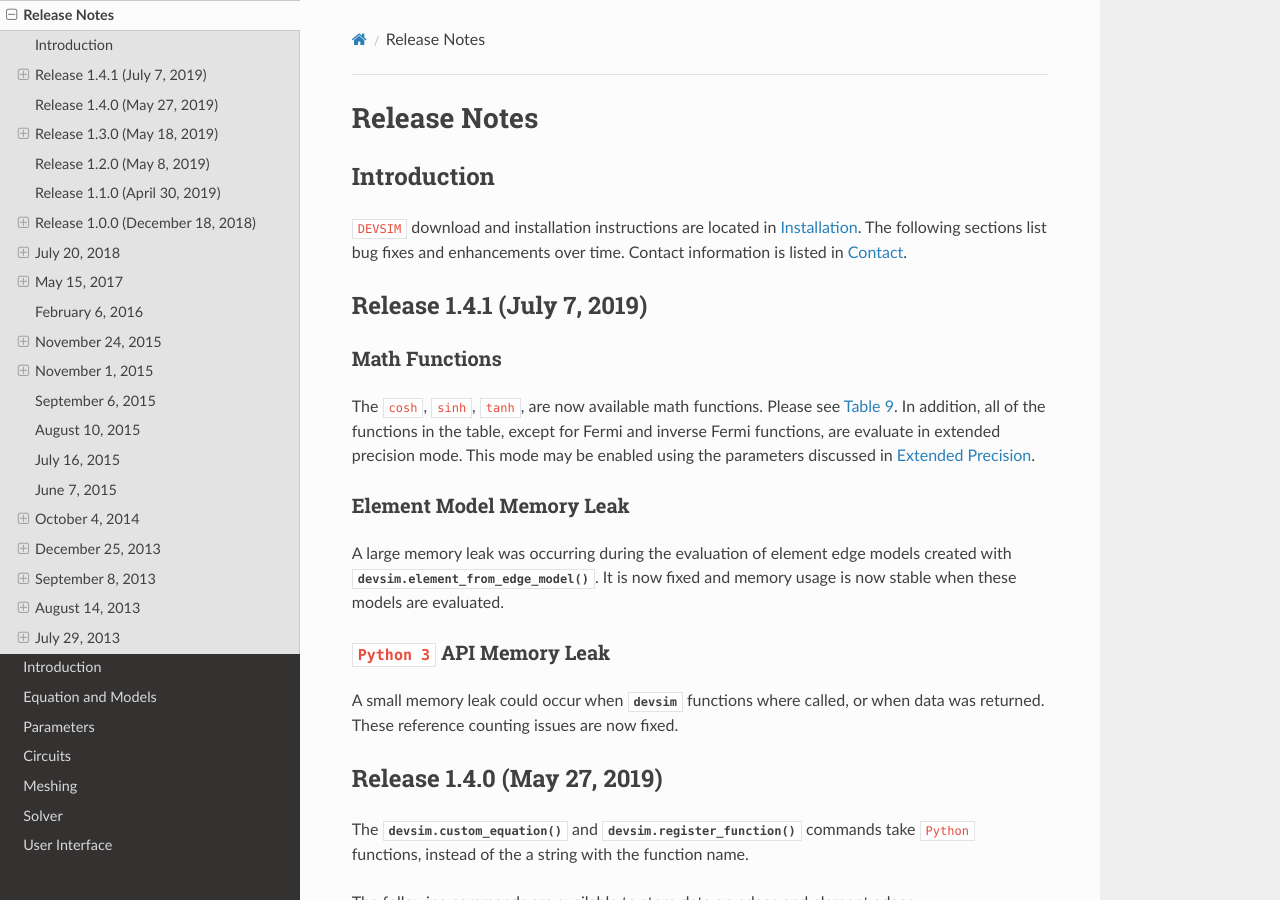
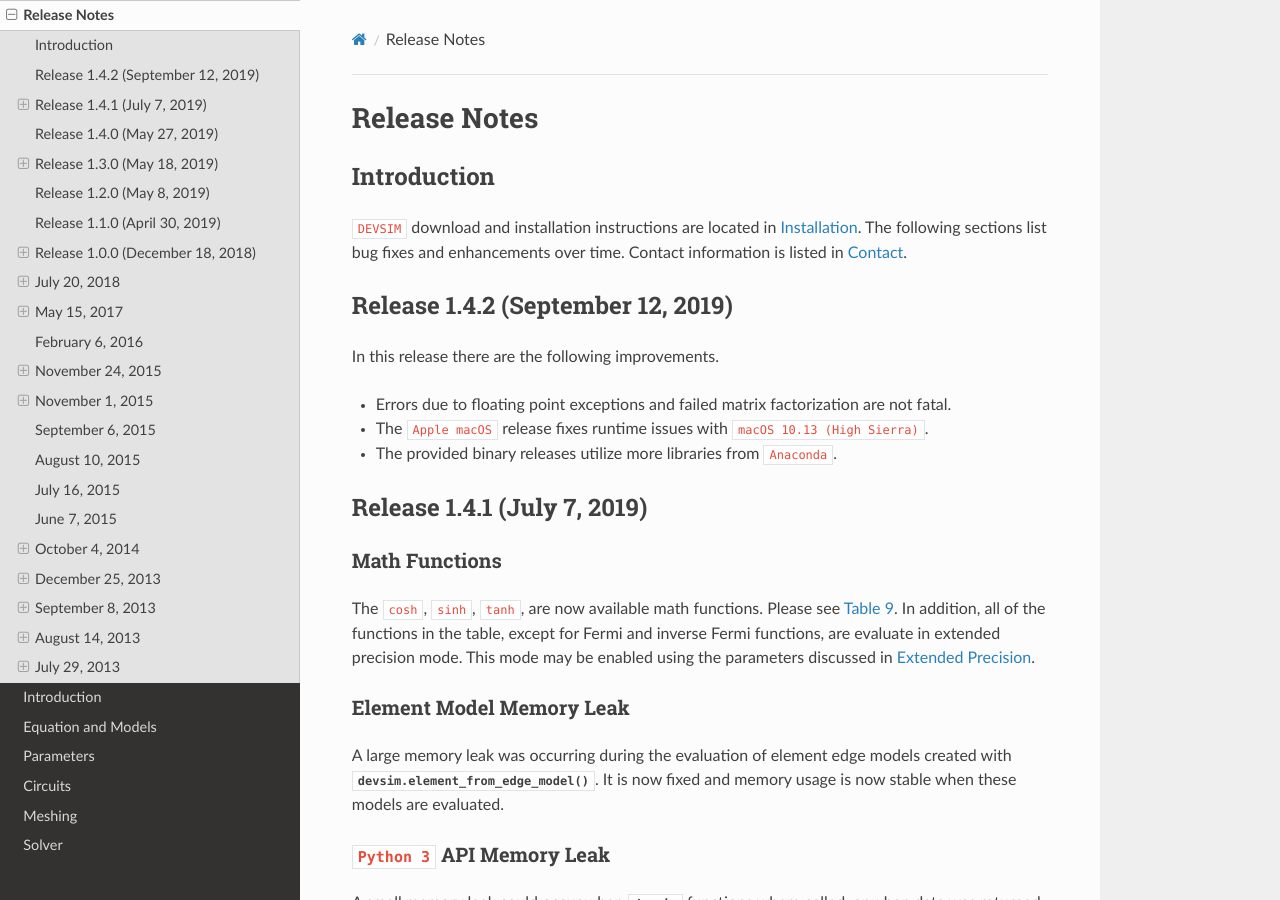
Before and after one commit to devsim/devsim_documentation, a Sphinx documentation site: the page built from sphinx/source/releasenotes.rst, in a window 1280 px wide and 900 px high. Built offline with Sphinx 7.4.7 and the Read the Docs theme 2.0.0, drawn with Linux system fonts in a browser that asks for light colours; cross-references to code outside the pages are shown as plain code.

Commit message:
update release notes

```diff
--- a/sphinx/source/conf.py
+++ b/sphinx/source/conf.py
@@ -63,7 +63,7 @@ author = u'DEVSIM LLC'
 # The short X.Y version.
 version = u'1.4'
 # The full version, including alpha/beta/rc tags.
-release = u'1.4.1'
+release = u'1.4.2'
 
 # The language for content autogenerated by Sphinx. Refer to documentation
 # for a list of supported languages.
--- a/sphinx/source/releasenotes.rst
+++ b/sphinx/source/releasenotes.rst
@@ -8,6 +8,15 @@ Introduction
 ~~~~~~~~~~~~
 
 |devsim| download and installation instructions are located in :ref:`sec__installation`.  The following sections list bug fixes and enhancements over time.  Contact information is listed in :ref:`Contact`.
+
+Release 1.4.2 (September 12, 2019)
+~~~~~~~~~~~~~~~~~~~~~~~~~~~~~~~~~~
+
+In this release there are the following improvements.
+
+* Errors due to floating point exceptions and failed matrix factorization are not fatal.
+* The |macosx| release fixes runtime issues with |macosxhighsierra|.
+* The provided binary releases utilize more libraries from |anaconda|.
 
 Release 1.4.1 (July 7, 2019)
 ~~~~~~~~~~~~~~~~~~~~~~~~~~~~
```
